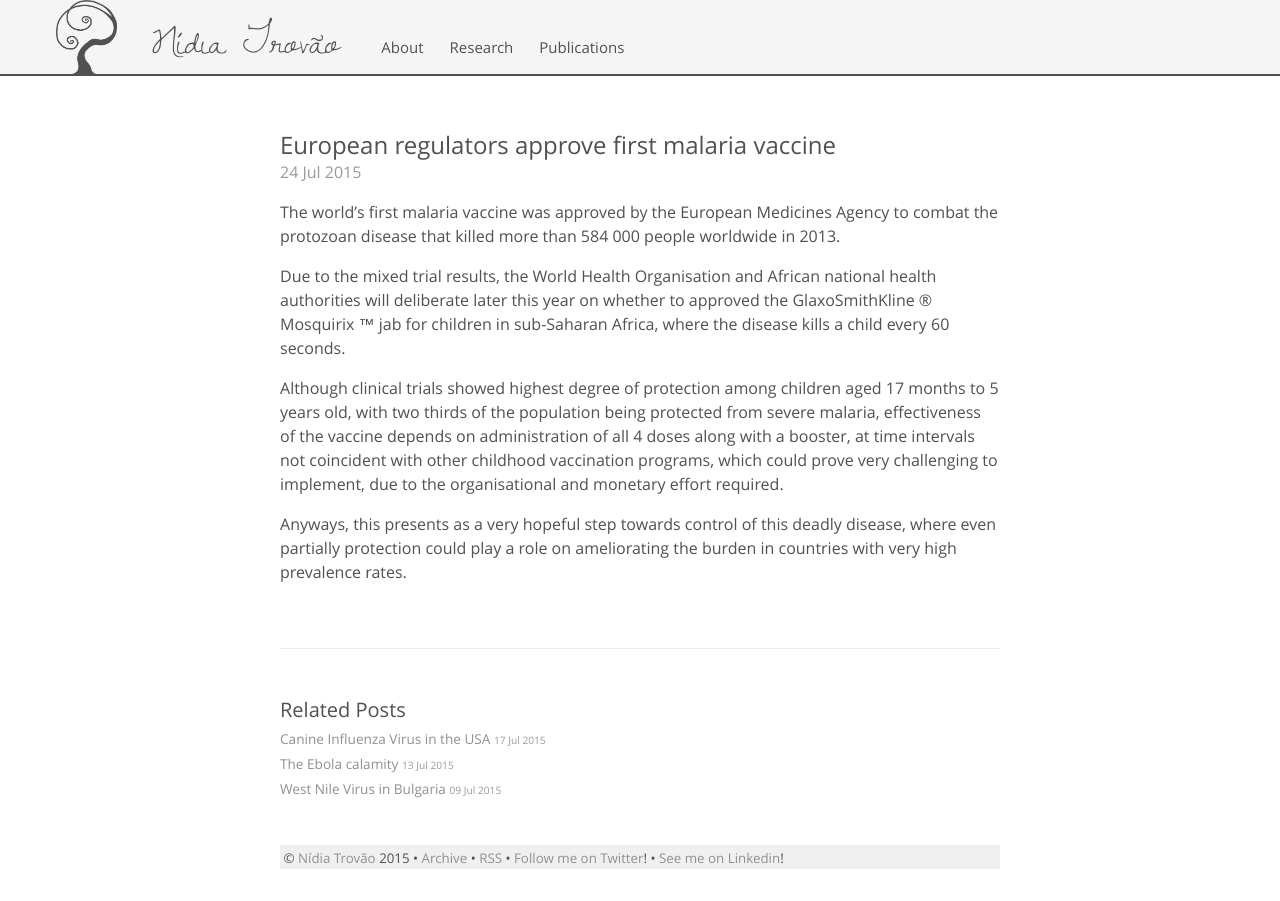
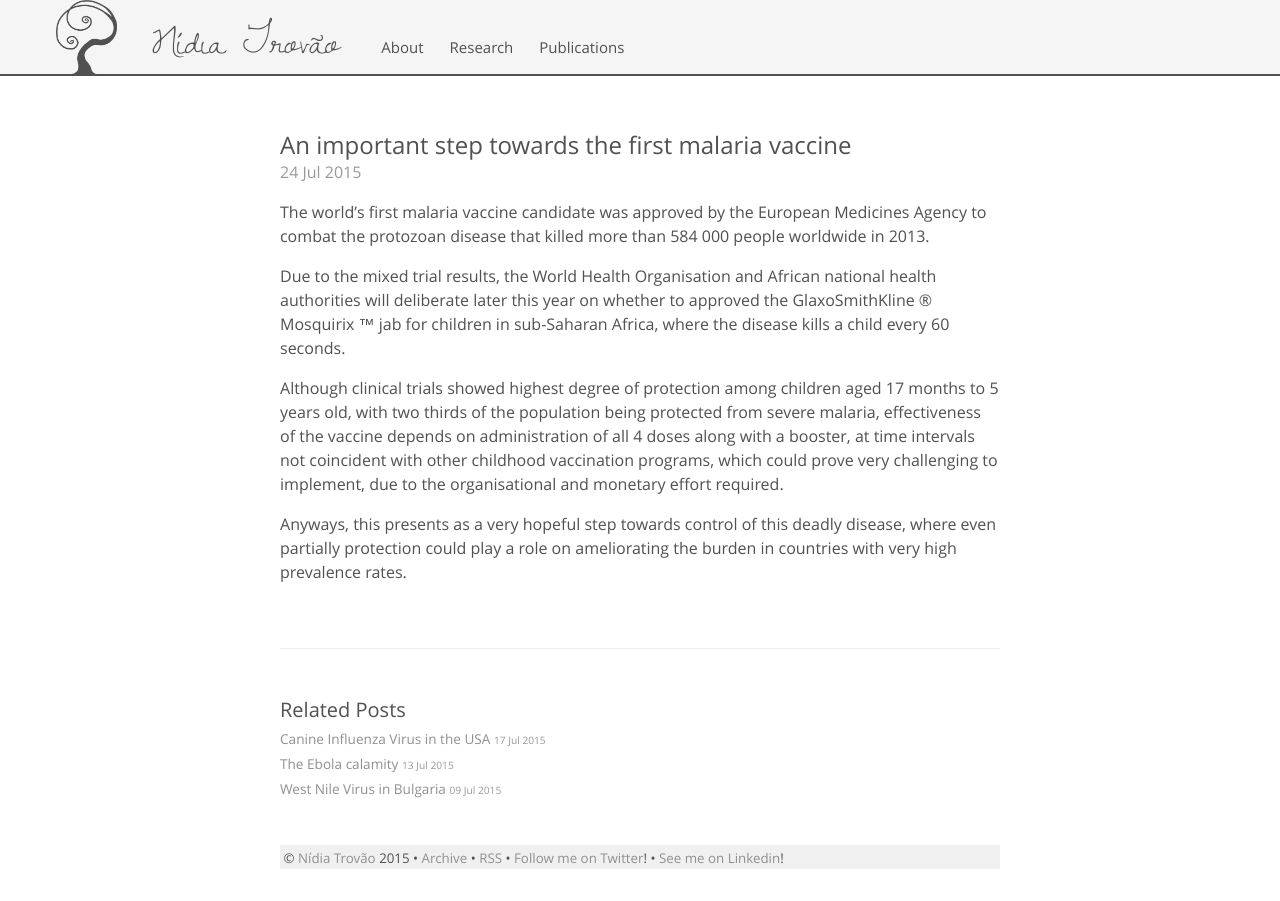
Before and after one commit to nidiatrovao/nidiatrovao.github.io, a Jekyll site: the page built from _posts/2015-07-24-vaccine-malaria.md, in a window 1280 px wide. Built offline with Jekyll 4.4.1, drawn with Linux system fonts in a browser that asks for light colours.

Commit message:
6th post

```diff
--- a/_posts/2015-07-24-vaccine-malaria.md
+++ b/_posts/2015-07-24-vaccine-malaria.md
@@ -1,9 +1,9 @@
 ---
 layout: post
-title: European regulators approve first malaria vaccine
+title: An important step towards the first malaria vaccine
 ---
 
-The world's first malaria vaccine was approved by the European Medicines Agency to combat the protozoan disease that killed more than 584 000 people worldwide in 2013.
+The world's first malaria vaccine candidate was approved by the European Medicines Agency to combat the protozoan disease that killed more than 584 000 people worldwide in 2013.
 
 Due to the mixed trial results, the World Health Organisation and African national health authorities will deliberate later this year on whether to approved the GlaxoSmithKline &reg; Mosquirix &trade; jab for children in sub-Saharan Africa, where the disease kills a child every 60 seconds.
 
```
